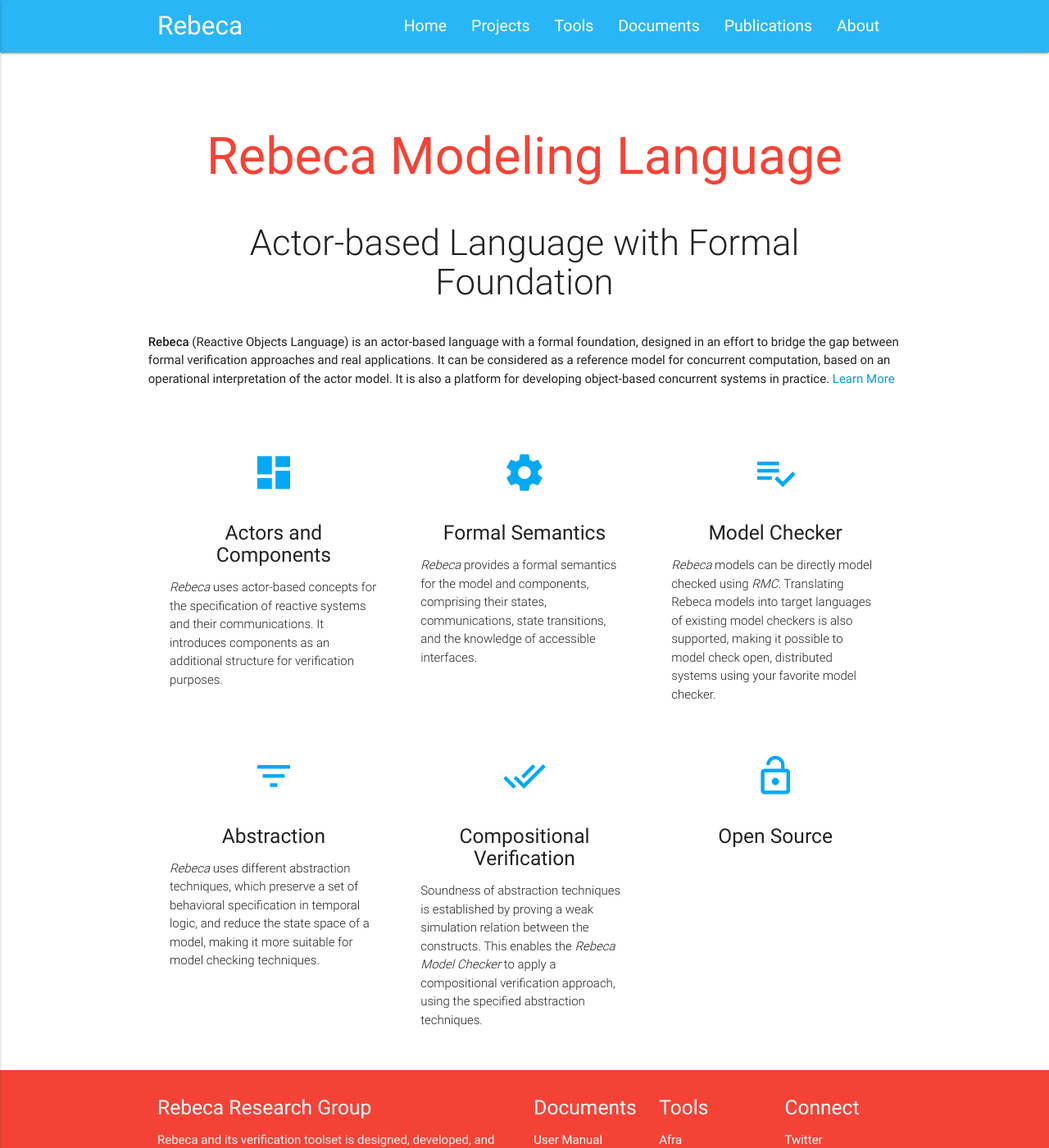
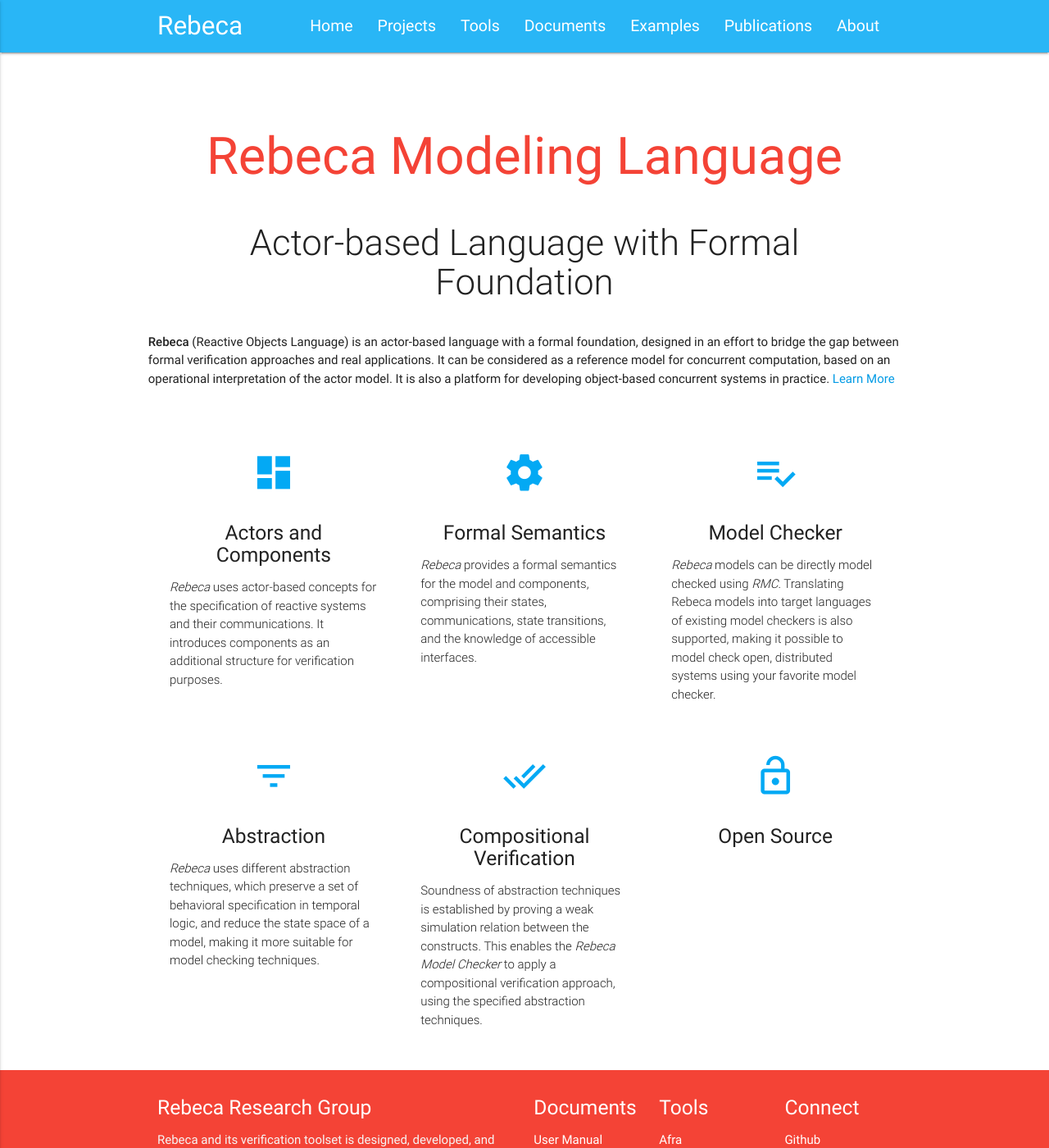
Before and after one commit to rebeca-lang/rebeca-lang.github.io, a Jekyll site: the page built from index.md, in a window 1280 px wide and 1400 px high. Shown: the whole window at 82% size. Built offline with Jekyll 4.4.1, drawn with Linux system fonts in a browser that asks for light colours.

Commit message:
Add example links in menu and footer

```diff
--- a/_includes/footer.html
+++ b/_includes/footer.html
@@ -12,6 +12,7 @@
           <h5 class="white-text">Documents</h5>
           <ul class="no-disk">
             <li><a class="white-text" href="/assets/documents/manual.2.1.pdf">User Manual</a></li>
+						<li><a class="white-text" href="{{ "/Rebeca" | relative_url }}">Examples</a></li>
           </ul>
         </div>
         <div class="col l2 s12">
@@ -25,8 +26,7 @@
         <div class="col l2 s12">
           <h5 class="white-text">Connect</h5>
           <ul class="no-disk">
-            <li><a class="white-text" href="#!">Twitter</a></li>
-            <li><a class="white-text" href="#!">Github</a></li>
+            <li><a class="white-text" href="https://github.com/rebeca-lang">Github</a></li>
           </ul>
         </div>
       </div>
--- a/_includes/header.html
+++ b/_includes/header.html
@@ -17,6 +17,7 @@
             <li><a href="{{ "projects" | relative_url }}">Projects</a></li>
             <li><a href="{{ "tools" | relative_url }}">Tools</a></li>
             <li><a href="{{ "documents" | relative_url }}">Documents</a></li>
+            <li><a href="{{ "Rebeca" | relative_url }}">Examples</a></li>
             <li><a href="{{ "publications" | relative_url }}">Publications</a></li>
             <li><a href="{{ "about" | relative_url }}">About</a></li>
 
@@ -35,6 +36,7 @@
             <li><a href="{{ "projects" | relative_url }}">Projects</a></li>
             <li><a href="{{ "tools" | relative_url }}">Tools</a></li>
             <li><a href="{{ "documents" | relative_url }}">Documents</a></li>
+            <li><a href="{{ "Rebeca" | relative_url }}">Examples</a></li>
             <li><a href="{{ "publications" | relative_url }}">Publications</a></li>
             <li><a href="{{ "about" | relative_url }}">About</a></li>
 
```
